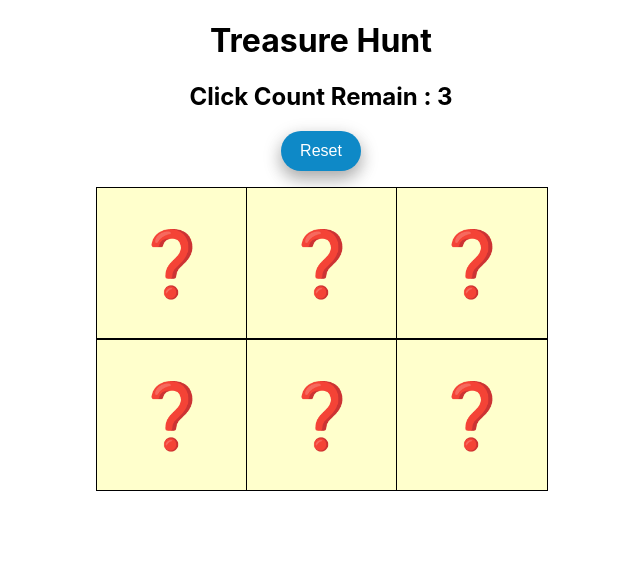
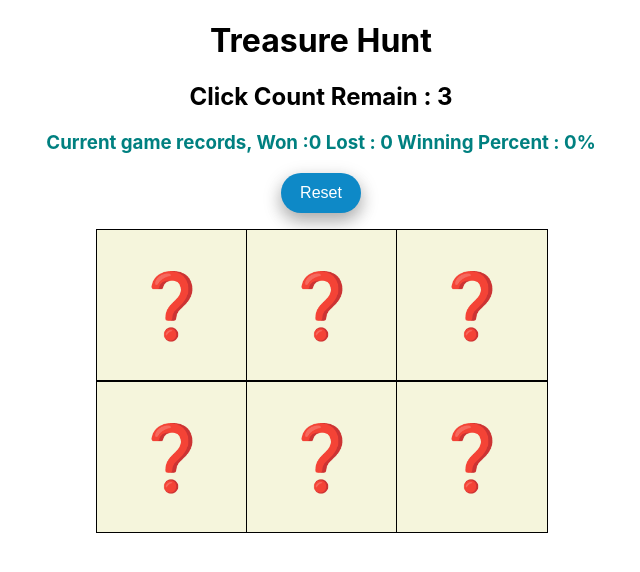
Before and after one commit to hyosunko/treasure-hunt, a React (Create React App) app: page / in a window 1280 px wide. Shown: the top 572 px of the page, without its empty margins (319-959 px from the left). Built offline with nearby package versions, Linux system fonts and the light colour scheme.

Commit message:
add winning records

```diff
--- a/src/App.css
+++ b/src/App.css
@@ -38,7 +38,7 @@
   border:1px solid black;
   align-items: center;
   font-size: 4em;
-  background-color: #ffffcc;
+  background-color: beige;
   cursor: pointer;
 }
 
@@ -62,3 +62,7 @@
   background-color: #E8134F;
   box-shadow: 0 12px 16px 0 rgba(0,0,0,0.24), 0 17px 50px 0 rgba(0,0,0,0.19);
 }
+
+.record{
+  color: #008080;
+}
--- a/src/App.js
+++ b/src/App.js
@@ -14,7 +14,8 @@ class App extends Component {
       colWidthArray : [],
       cellDisplayContent: [],
       cellStatus: [],
-      record:[0,0]
+      record:[0,0],
+      clickedCellArray:[]
     }
   }
 
@@ -61,18 +62,22 @@ class App extends Component {
           } else if(cellStatus[i]===2){
             cellDisplayContent[i]="💣"
           }
-          cellStatus[i]=9
         }
 
+        //increases win or lose records
         if(cellStatus[cellClickedId]===1){
             record[0]++
         } else{
             record[1]++
         }
+        console.log("cellClickedId: ", cellClickedId);
+        console.log("Cell Status cellClickedId: ", cellStatus[cellClickedId]);
+        //resets cell status, click counter
+        cellStatus.fill(9)
         cellId = cellClickedId
         clickCounter=0
-    }  else{
-        //cell hasn't been clicked
+    } else{
+        //cell hasn't been clicked and is empty
         if(cellStatus[cellClickedId]!==9){
           if(cellStatus[cellClickedId]===0){
             cellDisplayContent[cellClickedId]="🌴"
@@ -83,14 +88,20 @@ class App extends Component {
      }
     }
 
-    //change of cell color clicked
+    //changes of cell color clicked
+    var {clickedCellArray}=this.state;
     var x = document.getElementById(cellId);
     x.style.backgroundColor = 'aliceblue';
+    clickedCellArray.push(x);
+    //collects clicked cell objects to array
+    this.setState({clickedCellArray:clickedCellArray})
+    console.log("clickedCellArray: ",clickedCellArray);
 
     this.setState({currentState:this.state})
     this.setState({clickCounter:clickCounter})
     this.setState({cellId:cellId})
     this.setState({record:record})
+
     console.log("cellClickedId: ", cellClickedId)
     console.log("click counter: ", clickCounter)
     console.log("cellStatus: ", cellStatus)
@@ -101,8 +112,11 @@ class App extends Component {
 
   // reset game data
   updateBoard=()=>{
+    // let cellBackgroundColor ={
+    //   backgroundColor: 'red'
+    // }
 
-    let {boardWidth,boardHeight, clickCounter, cellStatus, cellDisplayContent} = this.state;
+    let {boardWidth, boardHeight, clickCounter, cellStatus, cellDisplayContent, record, clickedCellArray} = this.state;
     //initialize board data
     cellStatus = Array(boardWidth*boardHeight).fill(0);
     cellDisplayContent = Array(boardWidth*boardHeight).fill("❓");
@@ -120,12 +134,18 @@ class App extends Component {
       }
     }
 
+    // resets cell background all clicked cell objects
+    for(let i=0;i<clickedCellArray.length;i++){
+      clickedCellArray[i].style.backgroundColor = 'beige'
+    }
+    // empty clicked cell info
+    clickedCellArray=[]
+
+    console.log("clickedCellArray after: ",clickedCellArray)
     console.log("reset noOfBomb: ",noOfBomb)
     console.log("reset cellStatus: ", cellStatus)
 
-    this.setState({cellStatus:cellStatus})
-    this.setState({cellDisplayContent:cellDisplayContent})
-    this.setState({clickCounter:clickCounter})
+    this.setState({cellStatus:cellStatus, cellDisplayContent:cellDisplayContent, clickCounter:clickCounter, boardWidth:boardWidth, boardHeight:boardHeight, record:record, clickedCellArray:clickedCellArray})
   }
 
   // componentDidUpdate(){
@@ -144,6 +164,7 @@ class App extends Component {
       justifyContent: 'center',
     }
 
+
     // create board data
     let boardCell = this.state.cellStatus.map((v,i)=>{
       return(
@@ -153,7 +174,7 @@ class App extends Component {
     return (
       <div className="App">
         {/*Title & counter remain data*/}
-        <Header currentClickCounter={this.state.clickCounter} currentCellId={this.state.cellId} cellDisplayContentStatus={this.state.cellDisplayContent} initFunc={this.state.updateBoard}/>
+        <Header currentClickCounter={this.state.clickCounter} currentCellId={this.state.cellId} cellDisplayContentStatus={this.state.cellDisplayContent} initFunc={this.updateBoard} currentRecord={this.state.record}/>
 
         {/*board*/}
         <div style={columnStyle} className="board-list">
--- a/src/Header.js
+++ b/src/Header.js
@@ -1,12 +1,26 @@
 import React, { Component } from 'react';
 
 class Header extends Component{
-
+	// reset board contents
+	reset=(e)=>{
+		// prevent page refresh
+		e.preventDefault()
+		// call board initialize function
+		this.props.initFunc()
+	}
 	render(){
 
 		let clickRemain = this.props.currentClickCounter
 		let announce ="Click Count Remain : " + clickRemain
 		let cellDisplayContentStatus = this.props.cellDisplayContentStatus
+
+		//calculate winning percentage
+		let winningPercent = 0
+		let winNo=this.props.currentRecord[0]
+		let loseNo=this.props.currentRecord[1]
+		winningPercent = (winNo/(winNo+loseNo)*100).toFixed(0)
+		// in case of no win/lose record, set winning percent to 0
+		if(isNaN(winningPercent)){winningPercent=0}
 
 		console.log("clickRemain: ",clickRemain)
 		// click message inline color css
@@ -25,11 +39,14 @@ class Header extends Component{
 			}
 		}
 
+
 		return(
+
 			<div>
 				<h1>Treasure Hunt</h1>
 				<h2 style={announceStyle}>{announce} </h2>
-				<form onSubmit={this.props.initFunc}>
+				<h3 className="record">Current game records, Won :{this.props.currentRecord[0]} Lost : {this.props.currentRecord[1]} Winning Percent : {winningPercent}%</h3>
+				<form onSubmit={this.reset}>
 					<button className="button1" type="submit">Reset</button>
 				</form>
 				<p> </p>
```
